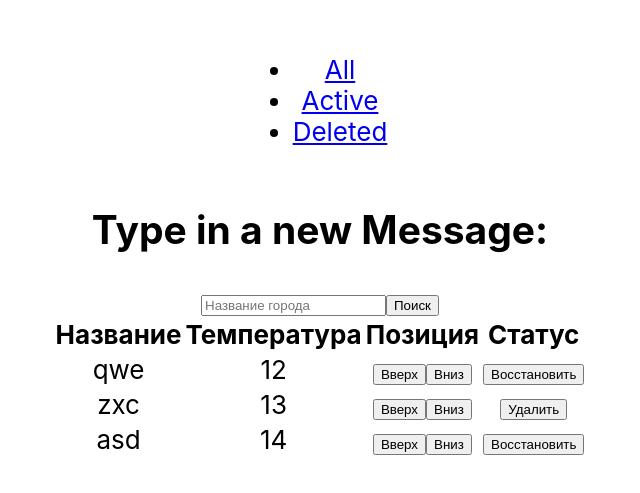
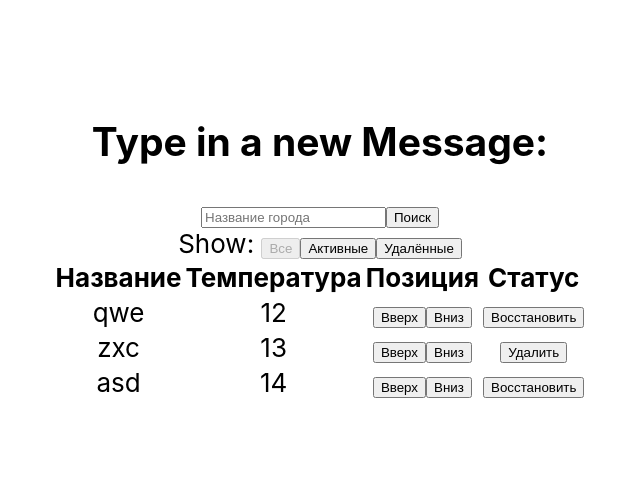
Before and after one commit to Fiarcherry/weather-widget-app, a React (Create React App) app: page / in a window 1280 px wide. Shown: the part 157-650 px from the top of the page, without its empty margins (320-960 px from the left). Built offline with nearby package versions, Linux system fonts and the light colour scheme.

Commit message:
Update App.js

```diff
--- a/src/App.js
+++ b/src/App.js
@@ -2,36 +2,27 @@ import React from 'react'
 import SearchInput from './components/SearchInput'
 import Tabs from './components/Tabs'
 import WeatherTable from './components/WeatherTable'
-import { Switch, Route, Link } from 'react-router-dom'
+import { Switch, Route } from 'react-router-dom'
+import { TAB_TYPES } from './constants/tabs'
 import './App.css'
 
 function App() {
   return (
     <div className="App">
       <header className="App-header">
-        <nav>
-          <ul>
-            <li>
-              <Link to="/all">All</Link>
-            </li>
-            <li>
-              <Link to="/active">Active</Link>
-            </li>
-            <li>
-              <Link to="/deleted">Deleted</Link>
-            </li>
-          </ul>
-        </nav>
         <SearchInput />
         <Switch>
+          <Route path="/">
+            <Tabs activeTab={TAB_TYPES.ALL} />
+          </Route>
           <Route path="/all">
-            <Tabs activeTab="all" />
+            <Tabs activeTab={TAB_TYPES.ALL} />
           </Route>
           <Route path="/active">
-            <Tabs activeTab="active" />
+            <Tabs activeTab={TAB_TYPES.ACTIVE} />
           </Route>
           <Route path="/deleted">
-            <Tabs activeTab="deleted" />
+            <Tabs activeTab={TAB_TYPES.DELETED} />
           </Route>
         </Switch>
         <WeatherTable />
```
